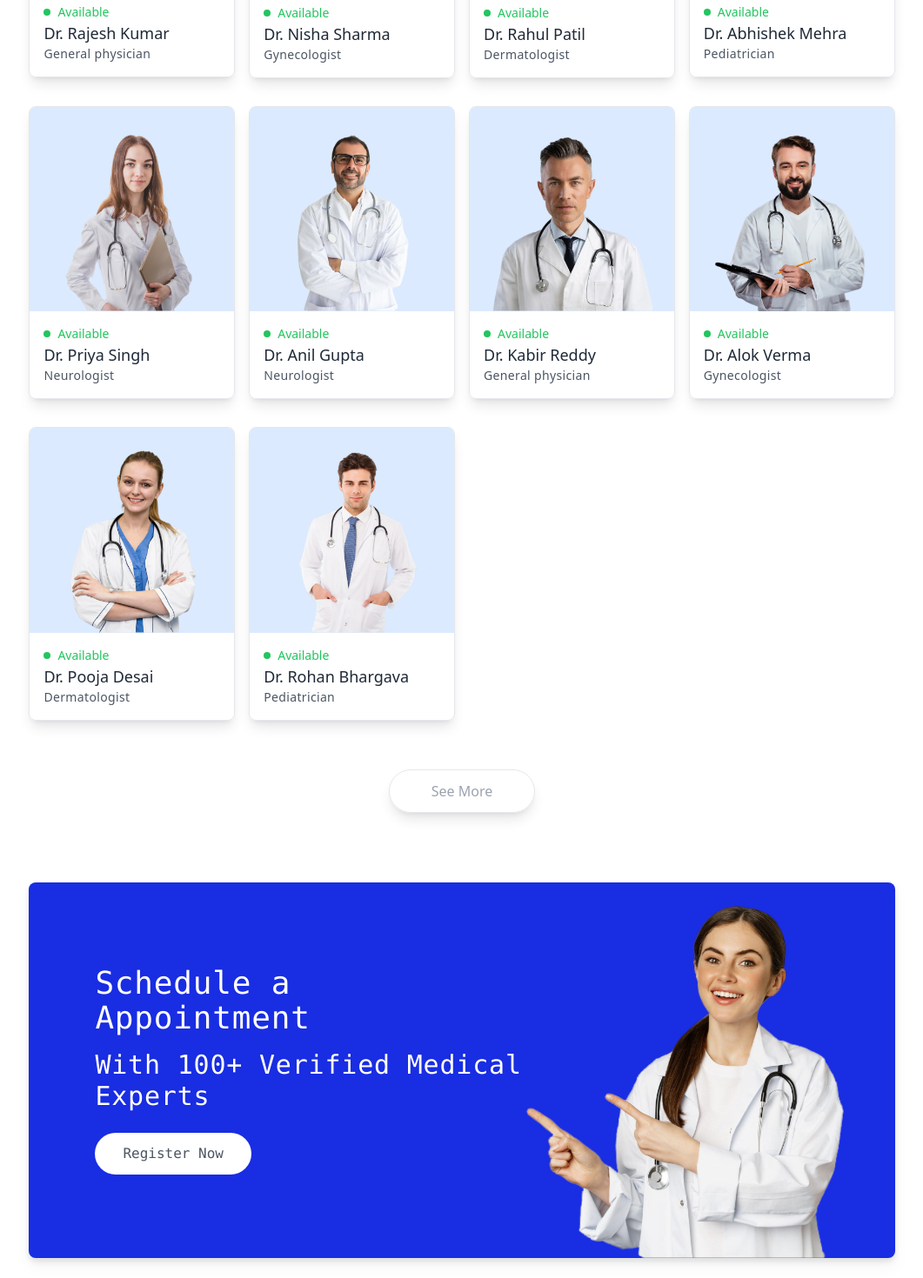
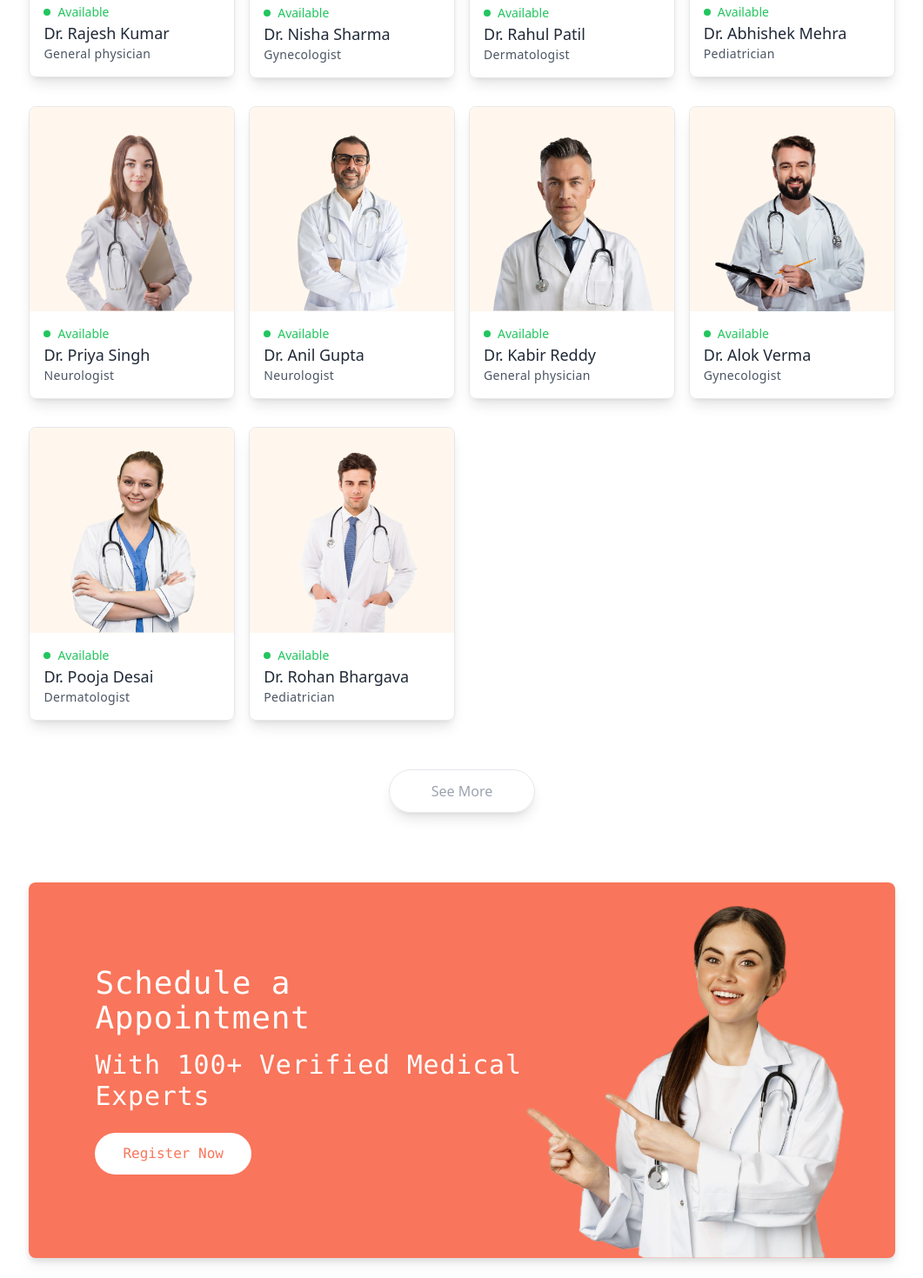
Before and after one commit to Shuvam-2000/SecureCure, a React (Vite) app: page / in a window 1280 px wide. Shown: the part 1340-2810 px from the top of the page at 87% size, without its empty margins (109-1170 px from the left). Built offline with nearby package versions, Linux system fonts and the light colour scheme.

Commit message:
UI modified and new images added

```diff
--- a/src/components/Promotion.jsx
+++ b/src/components/Promotion.jsx
@@ -7,7 +7,7 @@ const Promotion = () => {
   const navigate = useNavigate()
 
   return (
-    <div className="flex bg-[#192de2] rounded-lg drop-shadow-lg px-4 sm:px-10 md:px-14 lg:px-14 my-20 md:mx-10">
+    <div className="flex bg-[#f9755b] rounded-lg drop-shadow-lg px-4 sm:px-10 md:px-14 lg:px-14 my-20 md:mx-10">
 
       {/* Promotion Text Left */}
       <div className="flex-1 py-8 sm:py-10 md:py-16 lg:py-24 lg:pl-5">
@@ -15,7 +15,7 @@ const Promotion = () => {
             <p className="text-xs sm:text-4xl">Schedule a Appointment</p>
             <p className="sm:mt-4 text-xs sm:text-3xl">With 100+ Verified Medical Experts</p>
         </div>
-        <button onClick={() => navigate('/login')} className="bg-white font-mono text-xs sm:text-base text-gray-600  px-4 py-2 sm:px-8 sm:py-3 rounded-full mt-6 hover:scale-105 transition-all duration-500">Register Now</button>
+        <button onClick={() => navigate('/login')} className="bg-white font-mono text-xs sm:text-base text-[#f9755b]  px-4 py-2 sm:px-8 sm:py-3 rounded-full mt-6 hover:scale-105 transition-all duration-500">Register Now</button>
       </div>
 
       {/* Promotion Image Right */}
--- a/src/components/TopDoctor.jsx
+++ b/src/components/TopDoctor.jsx
@@ -16,7 +16,7 @@ const TopDoctor = () => {
           topDoctors.map((topDoctor) => (
                 <Link to={`/appoint/:docId${topDoctor._id}`} key={topDoctor._id}>
                     <div className="border border-gray-200 rounded-lg shadow-lg overflow-hidden cursor-pointer hover:scale-110 transition-all duration-500">
-                        <img className="bg-blue-100" src={topDoctor.image} alt="doctor-image" />
+                        <img className="bg-orange-50 hover:bg-orange-100" src={topDoctor.image} alt="doctor-image" />
                         <div className="p-4">
                             <div className="flex items-center gap-2 text-sm text-center text-green-500">
                                 <p className="w-2 h-2 bg-green rounded-full bg-green-500"></p><p>Available</p>
@@ -29,7 +29,7 @@ const TopDoctor = () => {
             ))
         }
       </div>
-      <button onClick={() => navigate('/doctors')} className="border-gray-200 text-gray-400 mt-10 border px-8 py-2 sm:px-12 sm:py-3 rounded-full shadow-lg hover:text-black hover:scale-110 transition-all duration-500">See More</button>
+      <button onClick={() => navigate('/doctors')} className="border-gray-200 text-gray-400 mt-10 border px-8 py-2 sm:px-12 sm:py-3 rounded-full shadow-lg hover:text-[#f9755b] hover:scale-110 transition-all duration-500">See More</button>
     </div>
   )
 }
--- a/src/pages/AboutUs.jsx
+++ b/src/pages/AboutUs.jsx
@@ -3,7 +3,7 @@
 const AboutUs = () => {
   return (
     <div>
-
+      know us
     </div>
   )
 }
--- a/src/pages/Contact Us.jsx
+++ b/src/pages/Contact Us.jsx
@@ -1,9 +1,8 @@
-
 
 const Contact = () => {
   return (
     <div>
-
+      contact
     </div>
   )
 }
```
Also changed, not shown: src/assets/doc.png (added), src/assets/dropdown_icon.png (added).
